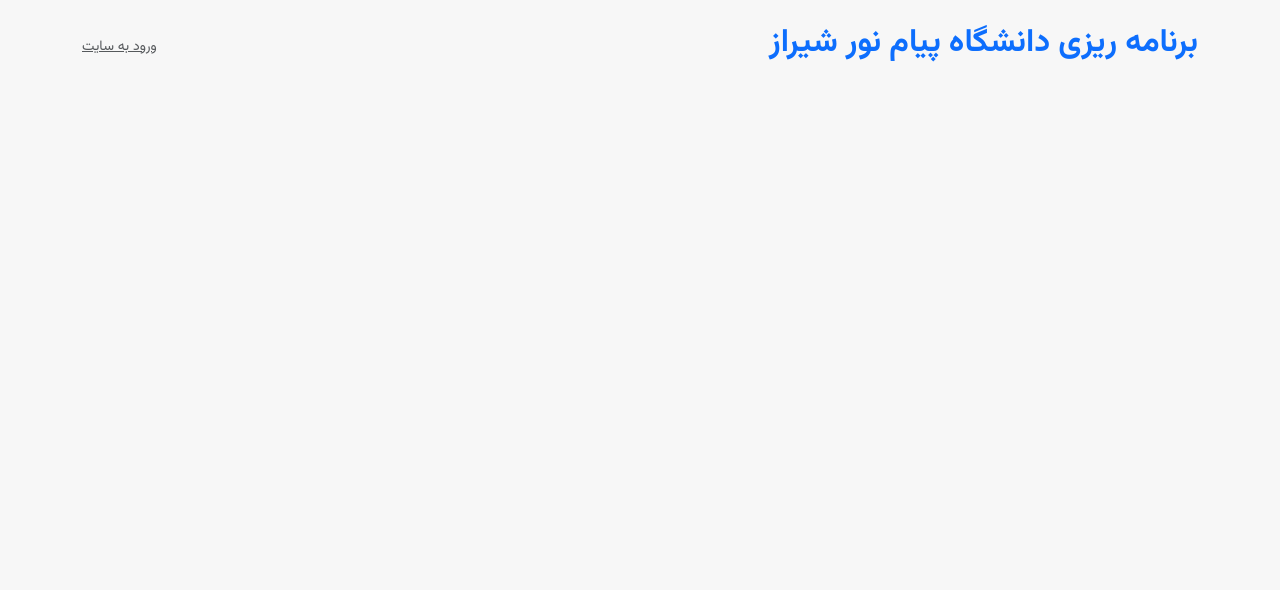
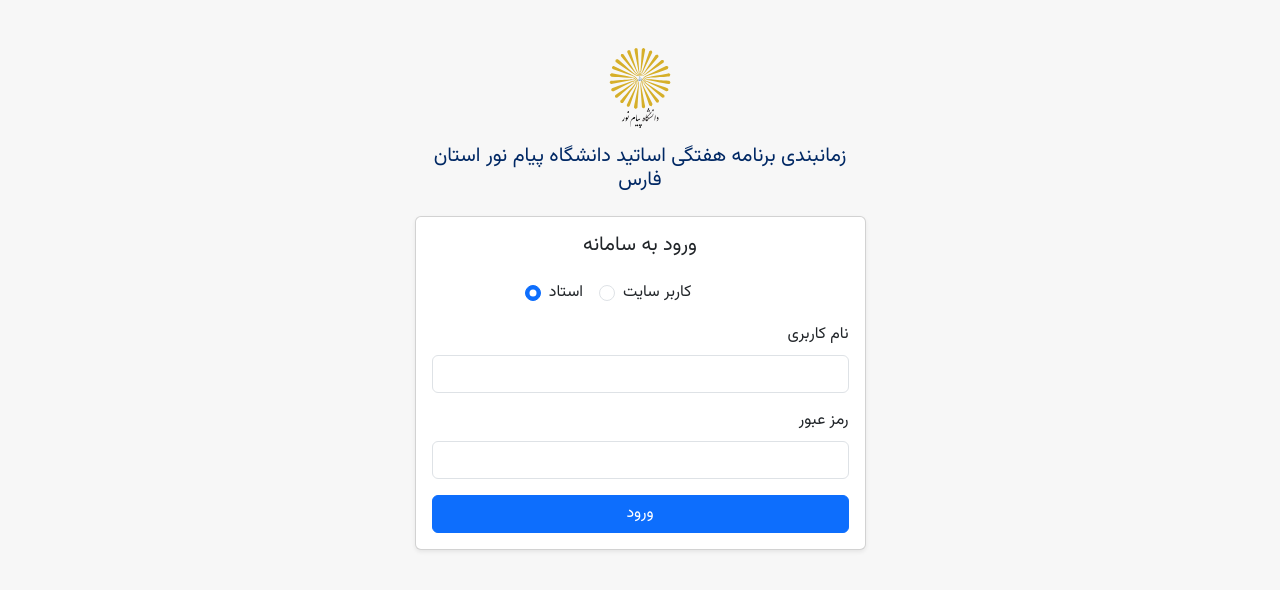
Before and after one commit to arms797/teachersfront2, a React (Vite) app: page / in a window 1280 px wide. Shown: the top 590 px of the page. Built offline with nearby package versions, Linux system fonts and the light colour scheme; no server answers.

Commit message:
14040927

```diff
--- a/src/App.jsx
+++ b/src/App.jsx
@@ -2,9 +2,9 @@
 import { BrowserRouter, Routes, Route, Navigate } from 'react-router-dom'
 import LoginPage from './pages/LoginPage.jsx'
 import Dashboard from './pages/Dashboard.jsx'
-import Home from './pages/Home.jsx'
-import { UserProvider } from './context/UserContext.jsx'
-import ExamSeat from './pages/ExamSeat.jsx'
+//import Home from './pages/Home.jsx'
+//import { UserProvider } from './context/UserContext.jsx'
+//import ExamSeat from './pages/ExamSeat.jsx'
 
 function ProtectedRoute({ children, isAuthenticated }) {
   if (!isAuthenticated) {
@@ -25,10 +25,11 @@
     <BrowserRouter>
       <Routes>
         {/* صفحه پیش‌فرض */}
-        <Route path="/" element={<Home />} />
+        <Route path="/" element={<LoginPage onLoginSuccess={() => setIsAuthenticated(true)} />} />
 
-        {/*صفحه نمایش شماره صندلی دانشجویان*/}
+        {/*صفحه نمایش شماره صندلی دانشجویان
         <Route path="/examseat" element={<ExamSeat />} />
+        */}
 
         {/* صفحه لاگین */}
         <Route path="/login" element={<LoginPage onLoginSuccess={() => setIsAuthenticated(true)} />} />
@@ -44,7 +45,7 @@
         />
 
         {/* مسیرهای ناشناخته → هدایت به صفحه اصلی */}
-        <Route path="*" element={<Navigate to="/" replace />} />
+        <Route path="*" element={<Navigate to="/login" replace />} />
       </Routes>
     </BrowserRouter>
   )
--- a/src/components/dashboard/Teachers/TeacherSchedule.jsx
+++ b/src/components/dashboard/Teachers/TeacherSchedule.jsx
@@ -245,6 +245,8 @@
                         <div className="d-flex justify-content-between align-items-center mb-4">
                             <button className="btn btn-outline-danger me-2" onClick={onClose}>بستن</button>
                             <div className="w-100 text-center mb-4">
+                                <img src={logo} alt="آرم دانشگاه" style={{ width: "80px", height: "70px", marginBottom: "5px" }} />
+
                                 <h4 className="fw-bold text-primary">
                                     فرم برنامه حضور هفتگی اساتید محترم دانشگاه پیام نور استان فارس در نیمسال
                                     4042
--- a/src/pages/DashboardContent.jsx
+++ b/src/pages/DashboardContent.jsx
@@ -171,12 +171,14 @@
                         >
                             ☰
                         </button>
-                        <button className='btn btn-secondary'
+                        <h4
+                            className="m-0"
+                            style={{ cursor: "pointer", color: "#002864ff" }}
                             onClick={() => setActivePage('welcome')}
                         >
-                            بازگشت به صفحه اصلی
-                        </button>
-                        <h5 className="m-0"> زمانبندی برنامه هفتگی اساتید</h5>
+                            زمانبندی برنامه هفتگی اساتید
+                        </h4>
+
 
                         <img src={logo} alt="آرم دانشگاه" style={{ width: "80px", height: "70px", marginBottom: "5px" }} />
 
--- a/src/pages/LoginPage.jsx
+++ b/src/pages/LoginPage.jsx
@@ -32,12 +32,18 @@
 
     return (
       <div className="container py-5">
-      <div className="d-flex justify-content-end mb-3">
+        <div className="d-flex justify-content-center mb-3">
           <img src={logo} alt="آرم دانشگاه" style={{ width: "80px", height: "auto" }} />
         </div>
         <div className="row justify-content-center">
           <div className="col-md-5">
-
+            <h5
+              className="m-0 text-center"
+              style={{  color: "#002864ff" }}
+            >
+              زمانبندی برنامه هفتگی اساتید دانشگاه پیام نور استان فارس
+            </h5>
+            <br/>
             <div className="card shadow-sm">
               <div className="card-body">
                 <h5 className="card-title mb-4 text-center">ورود به سامانه</h5>
```
Also changed, not shown: 27 other files (tests, documents, lock files or other folders). Lines whose indentation alone changed are shown as unchanged.
